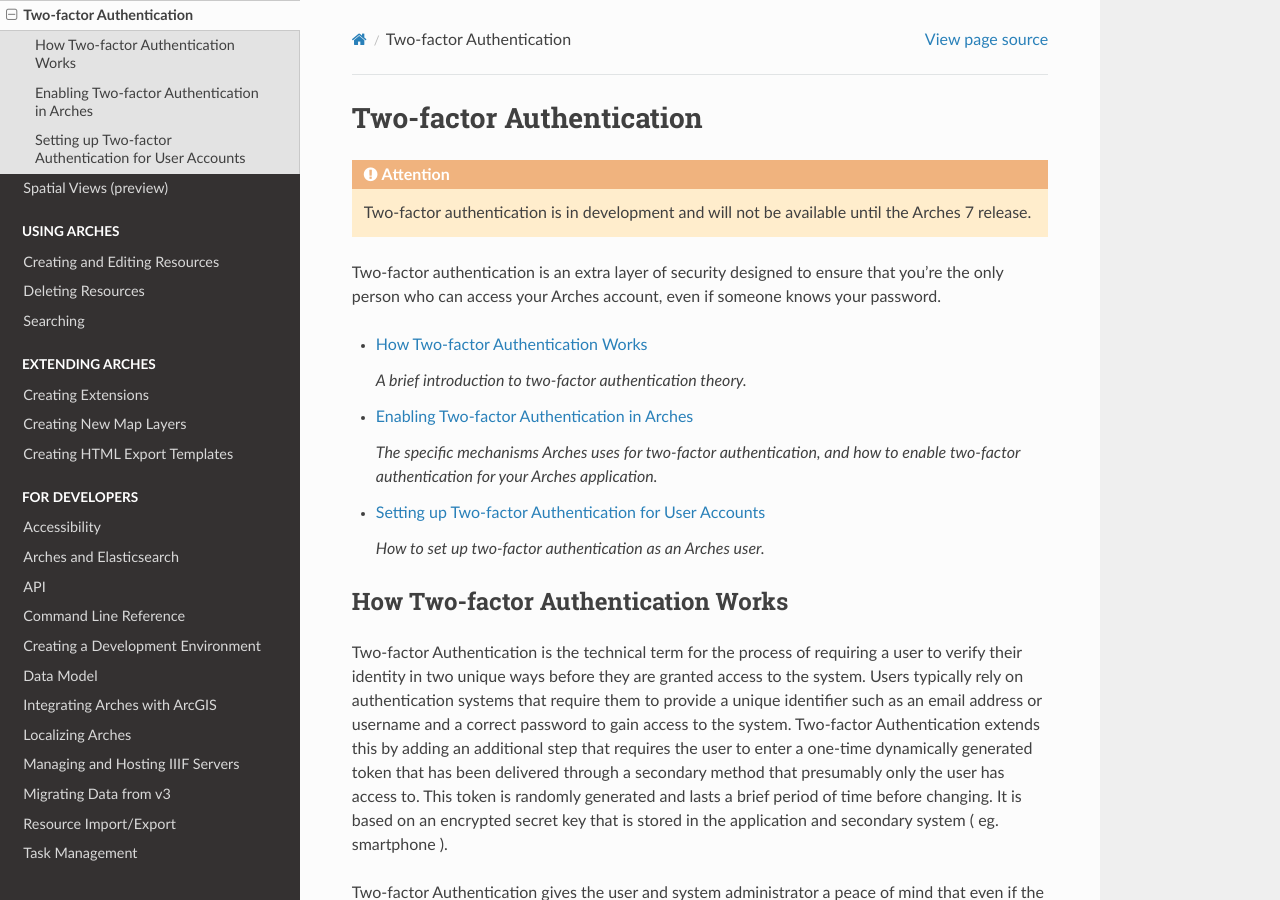
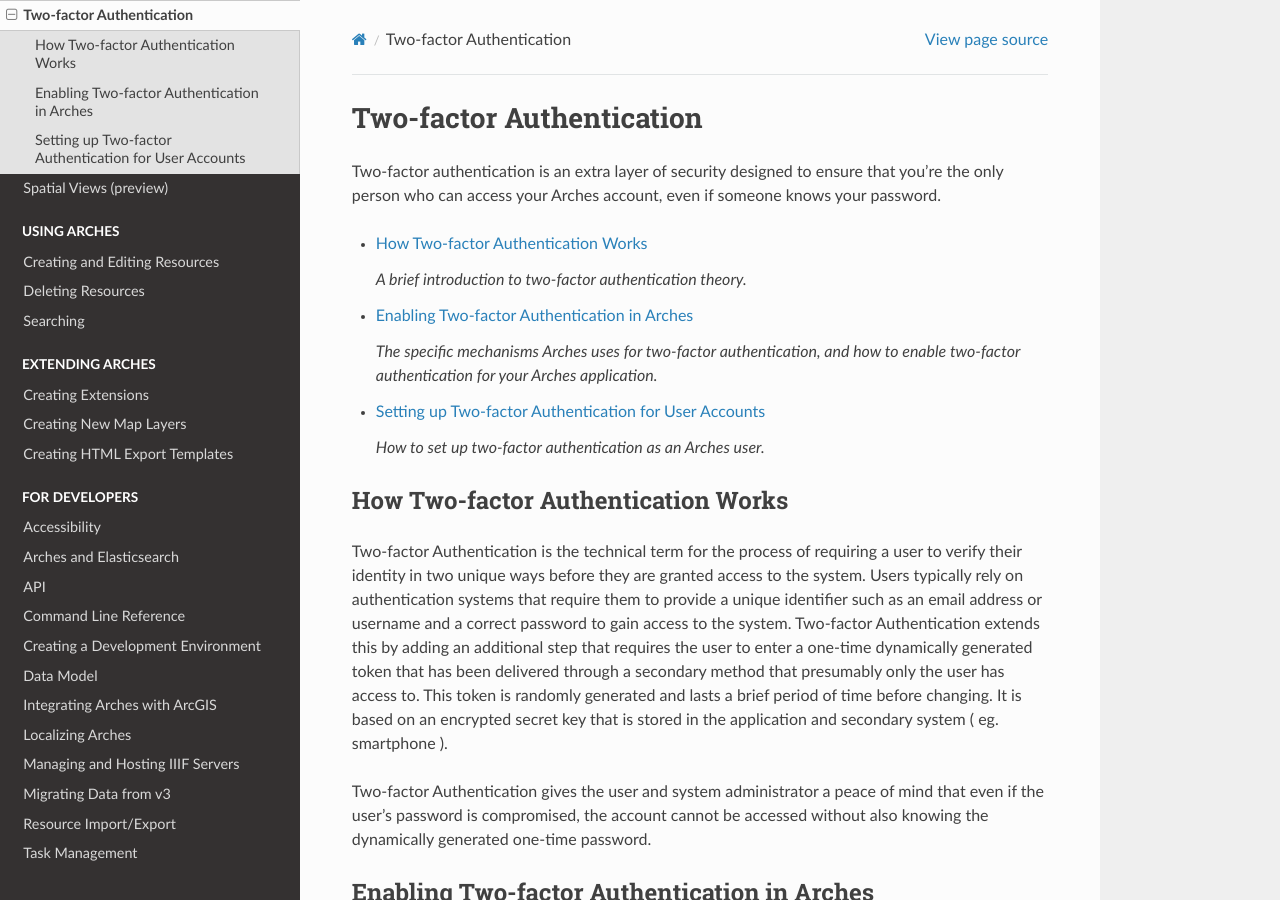
Before and after one commit to archesproject/arches-docs, a Sphinx documentation site: the page built from docs/two-factor-authentication.rst, in a window 1280 px wide and 900 px high. Built offline with Sphinx 7.4.7 and the Read the Docs theme 2.0.0, drawn with Linux system fonts in a browser that asks for light colours.

Commit message:
Update two-factor-authentication.rst

```diff
--- a/docs/two-factor-authentication.rst
+++ b/docs/two-factor-authentication.rst
@@ -1,10 +1,6 @@
 #########################
 Two-factor Authentication
 #########################
-
-.. attention::
-
-  Two-factor authentication is in development and will not be available until the Arches 7 release.
 
 Two-factor authentication is an extra layer of security designed to ensure that you're the only person who can access your Arches account, even if someone knows your password.
 
```
